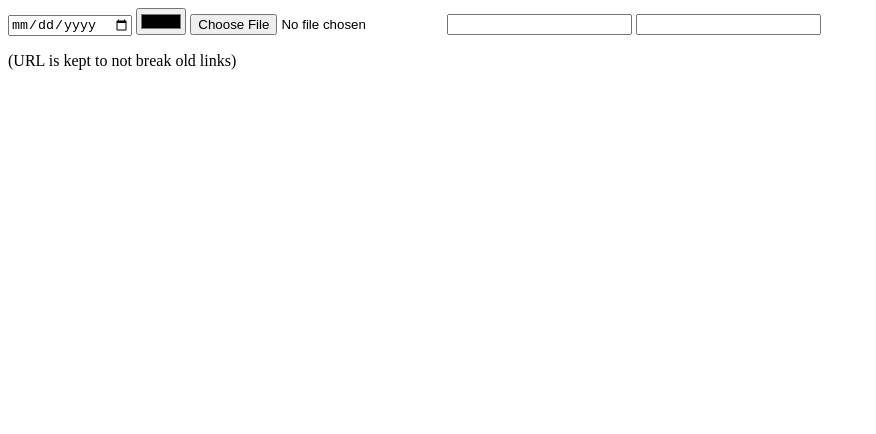
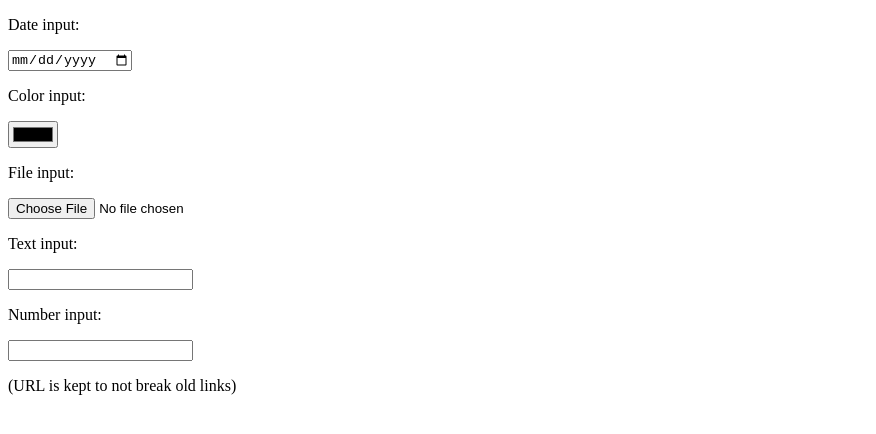
Before and after one commit to BigNate469/random-stuff, a plain HTML site: page date-input/index.html in a window 1280 px wide. Shown: the whole page, without its empty margins (0-876 px from the left). Drawn offline with Linux system fonts and the light colour scheme.

Commit message:
Update index.html

```diff
--- a/date-input/index.html
+++ b/date-input/index.html
@@ -1,10 +1,15 @@
 <!DOCTYPE html>
 <html>
   <body>
+    <p>Date input:</p>
     <input type="date">
+    <p>Color input:</p>
     <input type="color">
+    <p>File input:</p>
     <input type="file">
+    <p>Text input:</p>
     <input type="text">
+    <p>Number input:</p>
     <input type="number">
     <p>(URL is kept to not break old links)</p>
   </body>
```
